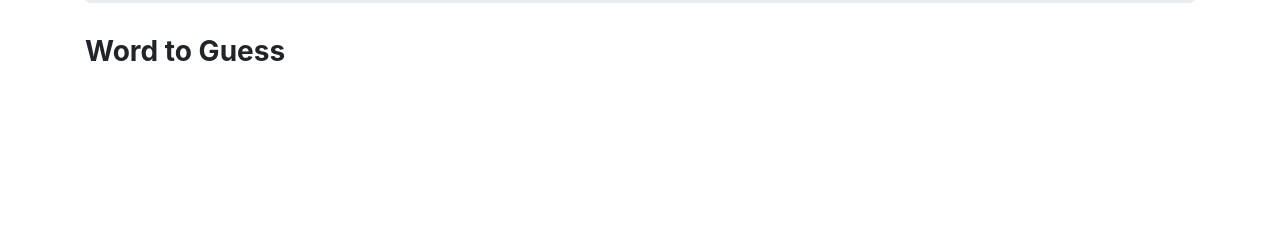
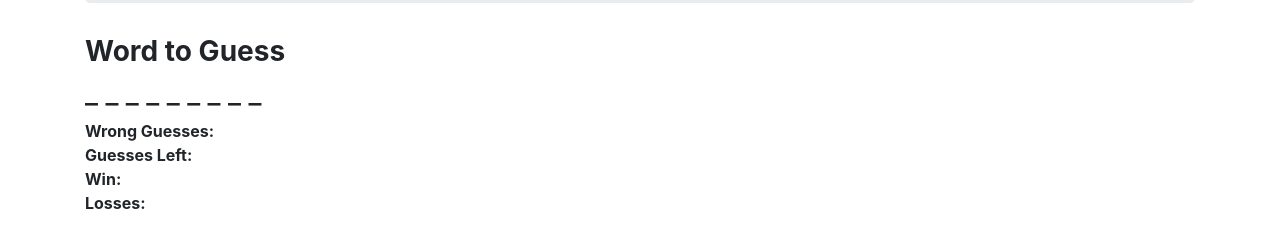
Before and after one commit to 0745728/Hangman, a plain HTML site: page index.html in a window 1280 px wide. Shown: the part 251-498 px from the top of the page. Drawn offline with nearby package versions, Linux system fonts and the light colour scheme.

Commit message:
finished html

```diff
--- a/index.html
+++ b/index.html
@@ -9,7 +9,6 @@
 <script src="https://stackpath.bootstrapcdn.com/bootstrap/4.1.3/js/bootstrap.min.js" integrity="sha384-ChfqqxuZUCnJSK3+MXmPNIyE6ZbWh2IMqE241rYiqJxyMiZ6OW/JmZQ5stwEULTy" crossorigin="anonymous"></script>
     <meta name="viewport" content="width=device-width, initial-scale=1">
     <link rel="stylesheet" type="text/css" media="screen" href="main.css">
-    <script src="main.js"></script>
 </head>
 <body>
     <!--Bootstrap container will hold everything-->
@@ -22,6 +21,7 @@
                 <small>Click any letter to begin...</small>
             </div>
         </div>
+
        <!-- Game counters all held here. Panels are being used to hold various sections-->
        <div class="row">
            <div class="col-lg-12">
@@ -30,12 +30,50 @@
                    <div class="panel-heading">
                        <h3 class="panel-tittle"><strong>Word to Guess</strong></h3>
                    </div>
+                <div class="panel-body">
+                    <!--This h3 section called wordblanks is what we'll be replacing with letters as the user guesses.-->
+                    <h3 id="word-blanks">_ _ _ _ _ _ _ _ _</h3>
+                </div>
+            </div>
 
+            <!--Second-Panel: Hold the list of wrong User Guesses-->
+            <div class="panel-default">
+                <div class="panel-body">
+                    <!--This span section called userGuesses is where we will be dumpling the wrong guesses.-->
+                    <strong>Wrong Guesses:</strong> <span id="wrong-guesses"></span>
+                </div>
+            </div>
 
+            <!--Third-Panel: Hold the list of wrong Guesses-->
+            <div class="panel-default">
+                <div class="panel-body">
+                    <!--This span section called guessesleft is where we will be dumpling the number of guesses left.-->
+                    <strong>Guesses Left:</strong> <span id="guesses-left"></span>
+                </div>
+            </div>
 
-               </div>
+           <!--Fouth-Panel: Hold the number of Wins-->
+            <div class="panel-default">
+                <div class="panel-body">
+        <!--This span is calles winCounter and is where we will be dumpling the number of wins.-->
+        <strong>Win:</strong> <span id="win-counter"></span>
+    </div>
+</div>
+
+<!--Fi-Panel: Hold the number of Losses-->
+<div class="panel-default">
+    <div class="panel-body">
+        <!--This span sis called losssCounter and is where we will be dumpling the number of guesses left.-->
+        <strong>Losses:</strong> <span id="losses-counter"></span>
+    </div>
+</div>
+           </div>
            </div>
        </div>
     </div>
+
+    <!--Loaded at the bottom so it waits for the html content to display first. If you put this at the top it will crash because the html id don't exist yet -->
+    <script src="main.js"></script>
+
 </body>
 </html>
```
